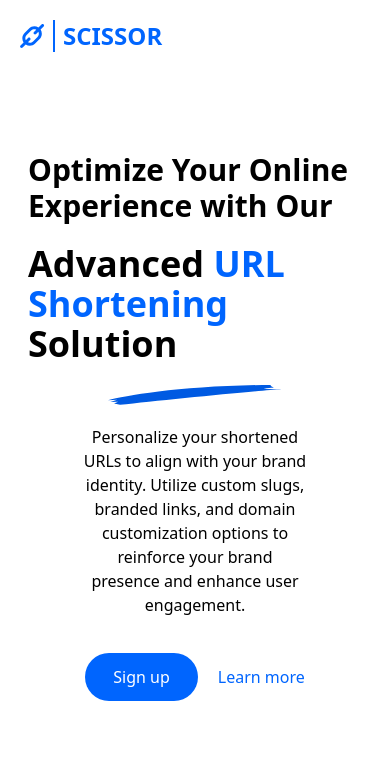
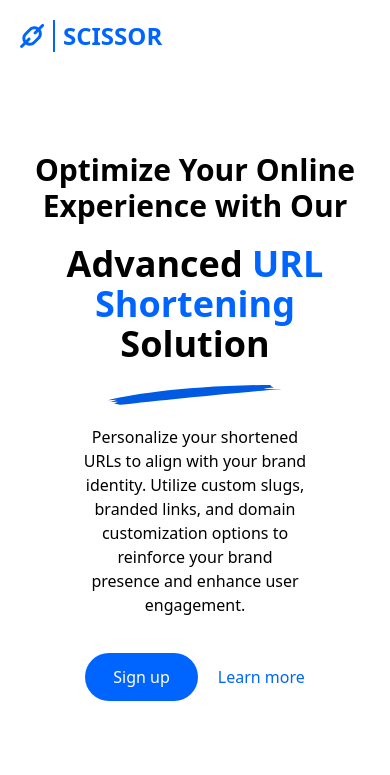
Before and after one commit to MargretEdeh/Scissors, a React (Create React App) app: page / in a window 390 px wide. Shown: the top 775 px of the page. Built offline with nearby package versions, Linux system fonts and the light colour scheme; some icons are missing.

Commit message:
centalized text in mobile view

```diff
--- a/src/Component/HeroSection.tsx
+++ b/src/Component/HeroSection.tsx
@@ -12,11 +12,11 @@ export interface IHeroSectionProps {}
 export default function HeroSection(props: IHeroSectionProps) {
   return (
     <div className="mx-auto flex items-center justify-center">
-      <div className=" my-20 md:w-[70%] w-full px-5 font-semibold  items-center justify-center gap-5 flex flex-col">
-        <h1 className="px-2  md:px-0 text-3xl  md:text-5xl ">
+      <div className=" my-20  md:w-[70%] w-full px-5 font-semibold  items-center justify-center gap-5 flex flex-col">
+        <h1 className="px-2 text-center  md:px-0 text-3xl  md:text-5xl ">
           Optimize Your Online Experience with Our{" "}
         </h1>
-        <h1 className="px-2 text-4xl md:text-5xl">
+        <h1 className="px-2 text-center text-4xl md:text-5xl">
           {" "}
           Advanced <span className="text-primary"> URL Shortening</span>{" "}
           Solution
```
